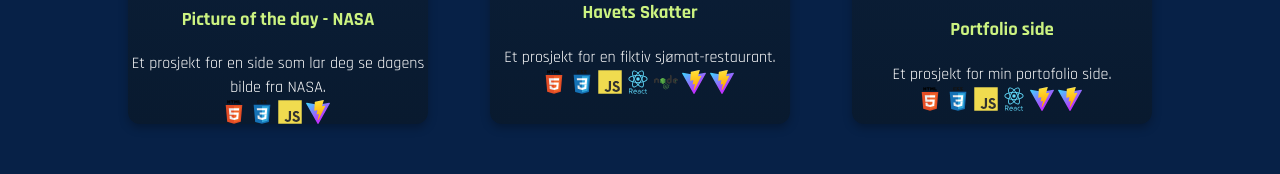
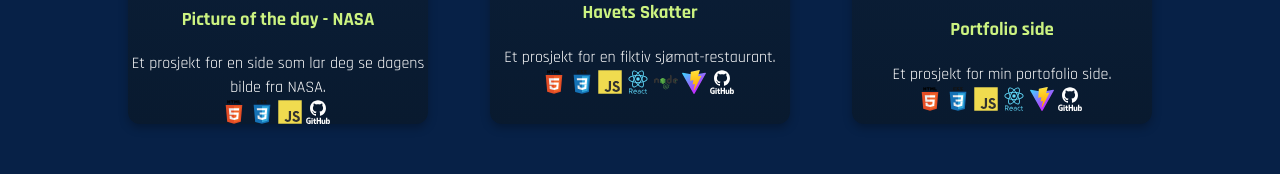
Before and after one commit to BjarneHaugen/bjarnehaugen.github.io, a React (Vite) app: page /#/ in a window 1280 px wide. Shown: the part 1101-1275 px from the top of the page. Built offline with nearby package versions, Linux system fonts and the light colour scheme.

Commit message:
added forgotten github icon ref

```diff
--- a/src/components/ProjectsList.jsx
+++ b/src/components/ProjectsList.jsx
@@ -9,6 +9,7 @@ const symbolIcons = {
   html5: "/html5.svg",
   nodejs: "/nodejs.svg",
   javascript: "/javascript.svg",
+  github: "/github.svg",
 };
 
 const ProjectsList = () => {
```
